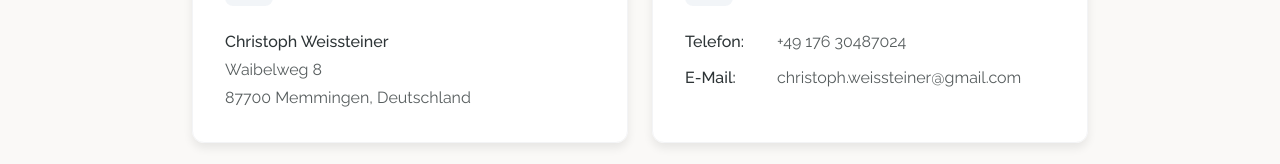
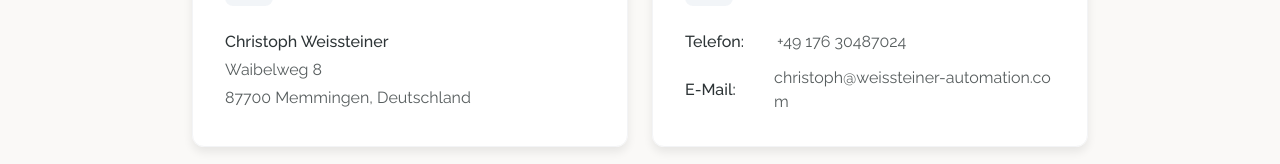
Before and after one commit to theaussie86/wa-website, a Next.js app: page /impressum in a window 1280 px wide. Shown: the part 388-552 px from the top of the page. Built offline with nearby package versions, Linux system fonts and the light colour scheme; no server answers.

Commit message:
fix: Update CAL_LINK and contact email to the official domain across constants and legal pages.

```diff
--- a/src/app/datenschutz/page.tsx
+++ b/src/app/datenschutz/page.tsx
@@ -214,7 +214,7 @@ export default function DatenschutzPage() {
                       87700 Memmingen<br />
                       <br />
                       Telefon: +49 176 30487024<br />
-                      E-Mail: christoph.weissteiner@gmail.com
+                      E-Mail: christoph@weissteiner-automation.com
                     </p>
                     <p>
                       Verantwortliche Stelle ist die natürliche oder juristische Person, die allein oder
--- a/src/app/impressum/page.tsx
+++ b/src/app/impressum/page.tsx
@@ -56,7 +56,7 @@ export default function ImpressumPage() {
                 </p>
                 <p className="flex items-center gap-3">
                   <span className="font-medium text-charcoal w-20">E-Mail:</span>
-                  <a href="mailto:christoph.weissteiner@gmail.com" className="hover:text-accent transition-colors duration-200 break-all">christoph.weissteiner@gmail.com</a>
+                  <a href="mailto:christoph@weissteiner-automation.com" className="hover:text-accent transition-colors duration-200 break-all">christoph@weissteiner-automation.com</a>
                 </p>
               </div>
             </div>
--- a/src/lib/constants.ts
+++ b/src/lib/constants.ts
@@ -4,5 +4,5 @@ export const HOME_OG_IMAGE_URL = "/og-image.png";
 export const CONTACT_EMAIL = "christoph@weissteiner-automation.com";
 export const CONTACT_PHONE = "+4917630487024";
 export const WHATSAPP_LINK = "https://wa.me/4917630487024";
-export const CAL_LINK = "https://cal.com/weissteiner-automation/kennenlernen";
+export const CAL_LINK = "https://cal.com/weissteiner-automation/kurzes-kennenlernen";
 export const LOCATION = "Memmingen, Allgäu";
```
Also changed, not shown: 1 other file (tests, documents, lock files or other folders).
